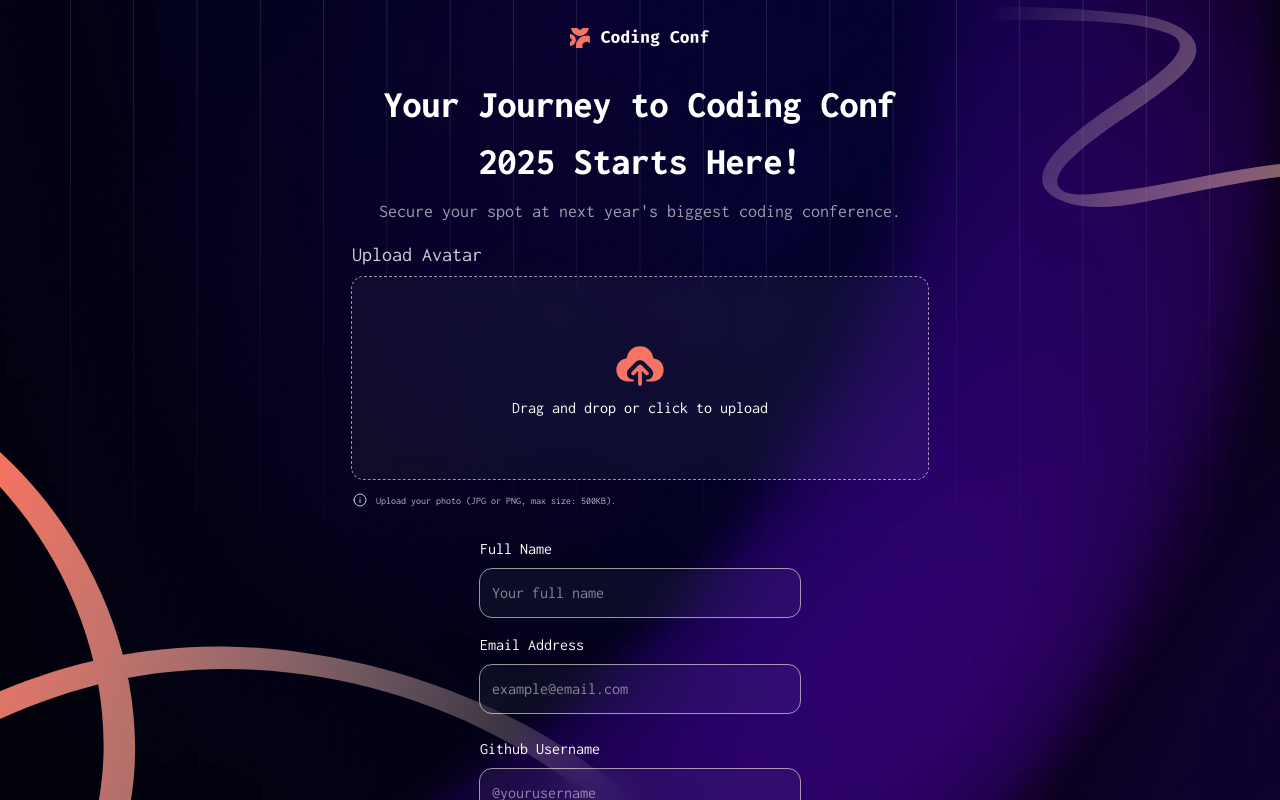
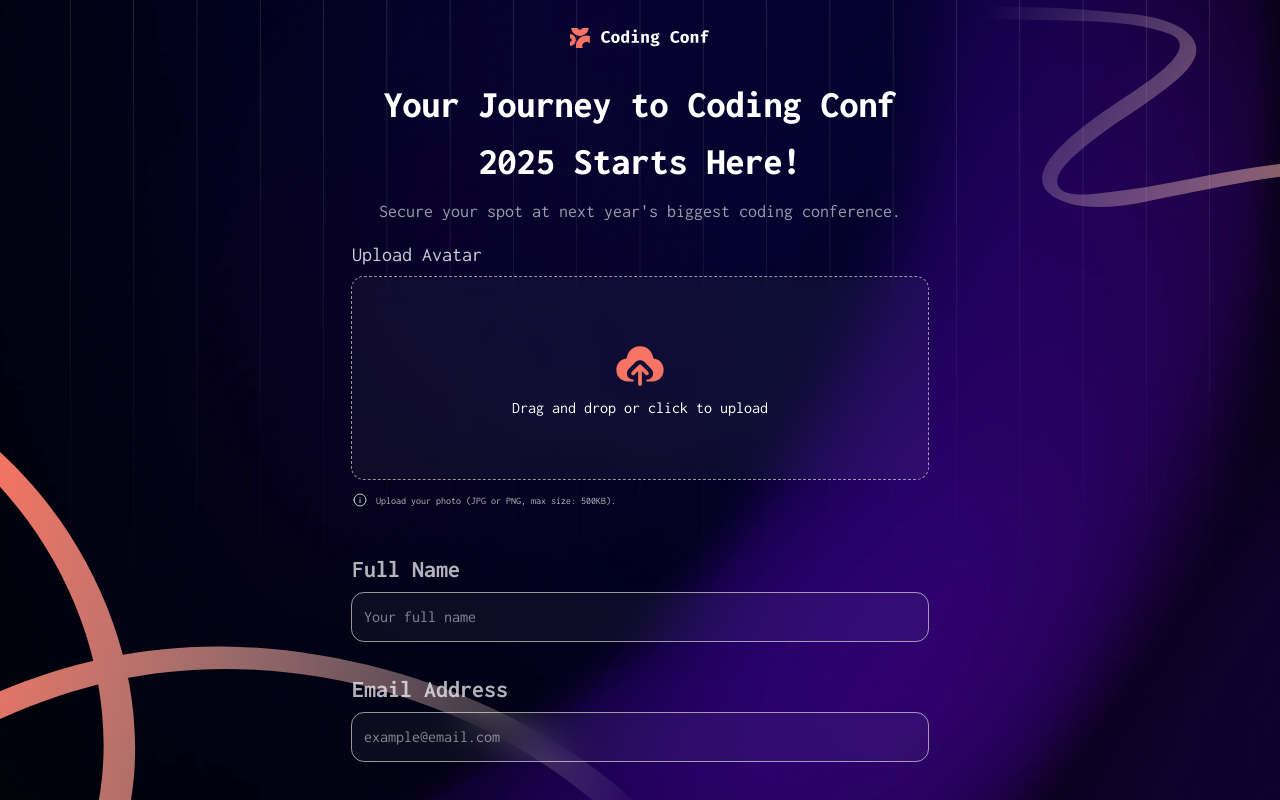
Before and after one commit to micha1bak/frontend-mentor-ticket-generator, a React (Vite) app: page / in a window 1280 px wide. Shown: the top 800 px of the page. Built offline with nearby package versions, Linux system fonts and the light colour scheme.

Commit message:
name & email

```diff
--- a/src/components/Email.jsx
+++ b/src/components/Email.jsx
@@ -1,8 +1,8 @@
 export function Email({handleEmailChange, email}) {
 
   return (
-    <div id="emailContainer" className="w-xs">
-      <h3 className="my-2 mt-4">Email Address</h3>
+    <div id="emailContainer" className="w-full">
+      <h3 className="my-2 mt-4 md:text-[20px] lg:text-2xl opacity-70 font-bold">Email Address</h3>
       <input
         id="email"
         type="email"
--- a/src/components/GithubUsername.jsx
+++ b/src/components/GithubUsername.jsx
@@ -1,8 +1,8 @@
 export function GithubUsername({handleUsernameChange, username}) {
 
   return (
-    <div id="usernameContainer" className="w-xs">
-      <h3 className="py-2 mt-4">Github Username</h3>
+    <div id="usernameContainer" className="w-full my-4">
+      <h3 className="py-2 mt-4 md:text-[20px] lg:text-2xl opacity-70 font-bold">Github Username</h3>
       <input
         id="username"
         type="text"
--- a/src/components/Name.jsx
+++ b/src/components/Name.jsx
@@ -1,8 +1,8 @@
 export function Name({handleNameChange, name}) {
 
   return (
-    <div id="nameContainer" className="w-xs">
-      <h3 className="my-2 mt-4">Full Name</h3>
+    <div id="nameContainer" className="w-full my-4">
+      <h3 className="my-2 mt-4 md:text-[20px] lg:text-2xl opacity-70 font-bold">Full Name</h3>
       <input
         id="name"
         type="text"
```
